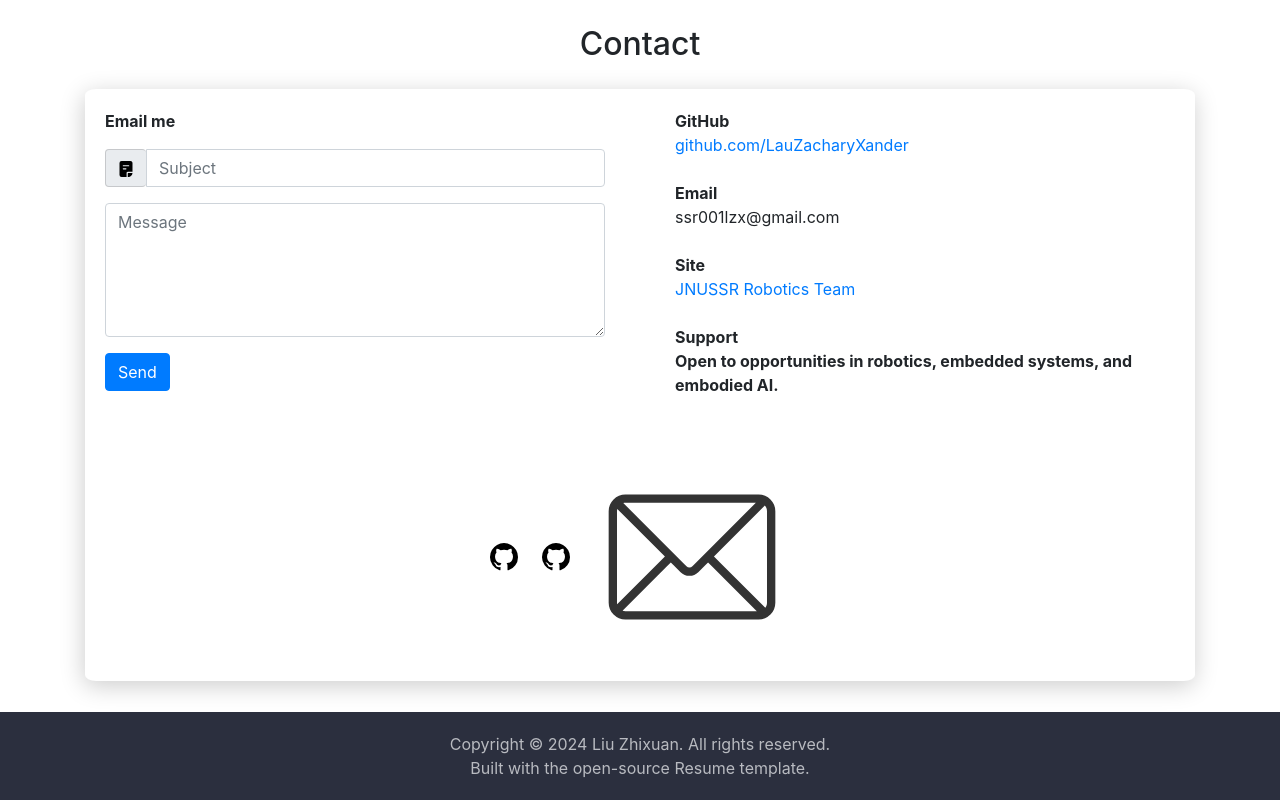
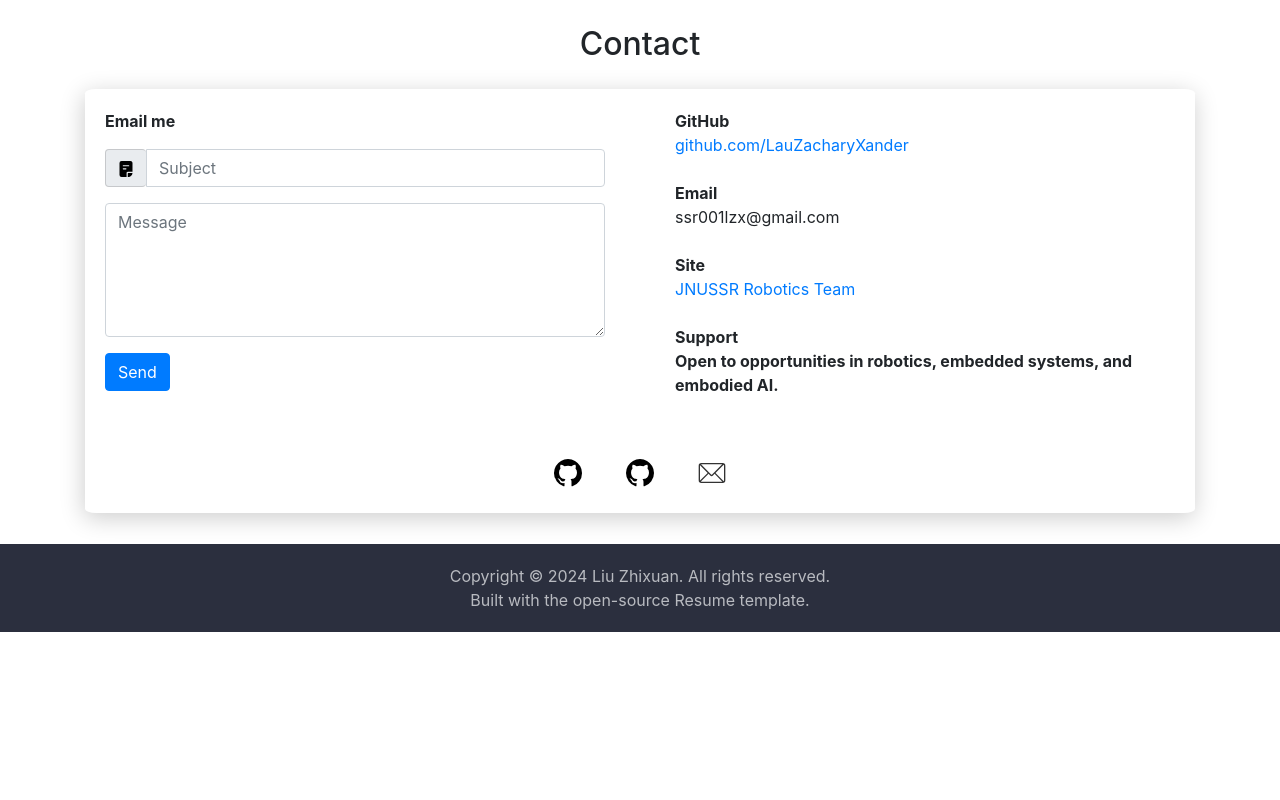
Before and after one commit to LauZacharyXander/PersonalResume, a plain HTML site: page index.html in a window 1280 px wide. Shown: the part 4361-5161 px from the top of the page. After the commit the page ends 4993 px from the top, so only its background shows below. Drawn offline with Linux system fonts and the light colour scheme.

Commit message:
Update personal-info-main.css

```diff
--- a/CSS/personal-info-main.css
+++ b/CSS/personal-info-main.css
@@ -925,3 +925,11 @@ html {
     bottom: 0;
     margin-bottom: 0;
 }
+
+/* 限制底部社交图标的大小 */
+.icon-insert img {
+    width: 32px !important;
+    height: 32px !important;
+    object-fit: contain;
+    margin: 0 10px;
+}
```
